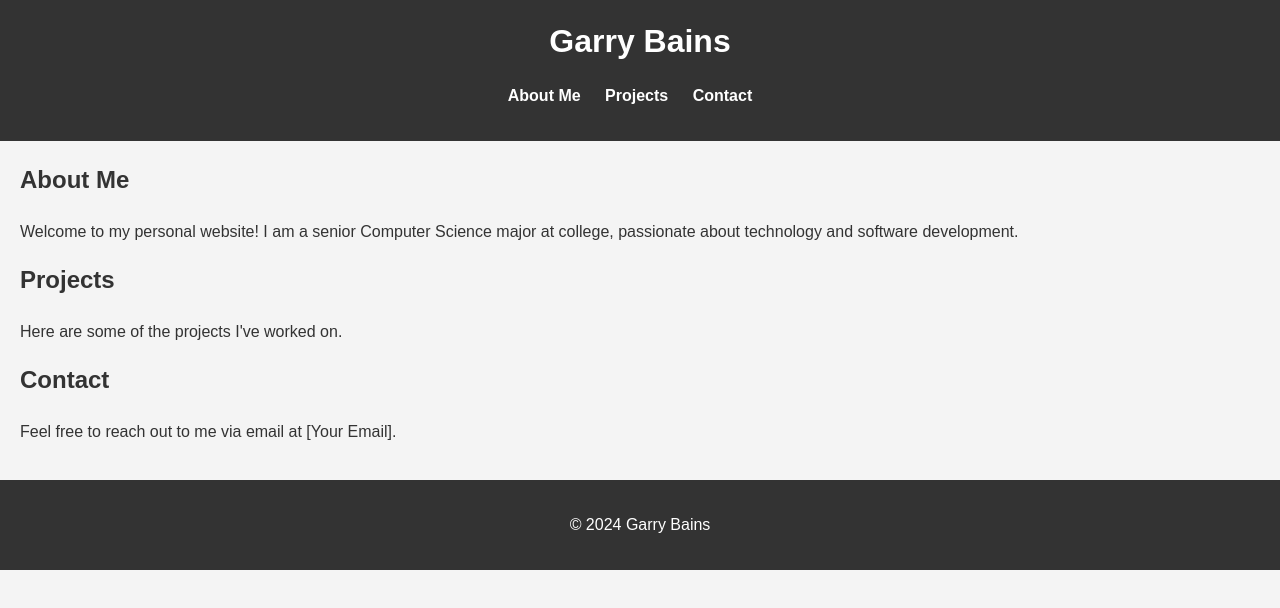
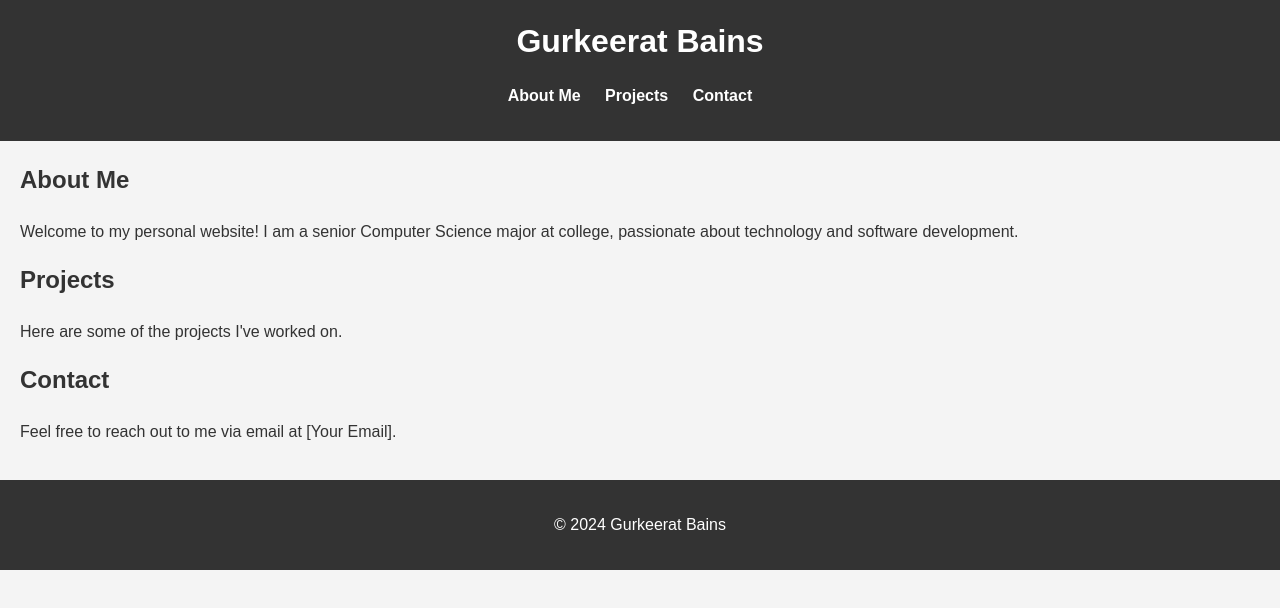
Before and after one commit to BainsGarry/GurkeeratBains, a plain HTML site: page index.html in a window 1280 px wide. Drawn offline with Linux system fonts and the light colour scheme.

Commit message:
Update 1.1

```diff
--- a/index.html
+++ b/index.html
@@ -3,13 +3,13 @@
 <head>
     <meta charset="UTF-8">
     <meta name="viewport" content="width=device-width, initial-scale=1.0">
-    <title>Garry Bains - Portfolio</title>
+    <title>Gurkeerat Bains - Portfolio</title>
     <link rel="stylesheet" href="styles.css">
 </head>
 <body>
 
     <header>
-        <h1>Garry Bains</h1>
+        <h1>Gurkeerat Bains</h1>
         <nav>
             <ul>
                 <li><a href="#about">About Me</a></li>
@@ -40,7 +40,7 @@
     </main>
 
     <footer>
-        <p>© 2024 Garry Bains</p>
+        <p>© 2024 Gurkeerat Bains</p>
     </footer>
 
 </body>
```
